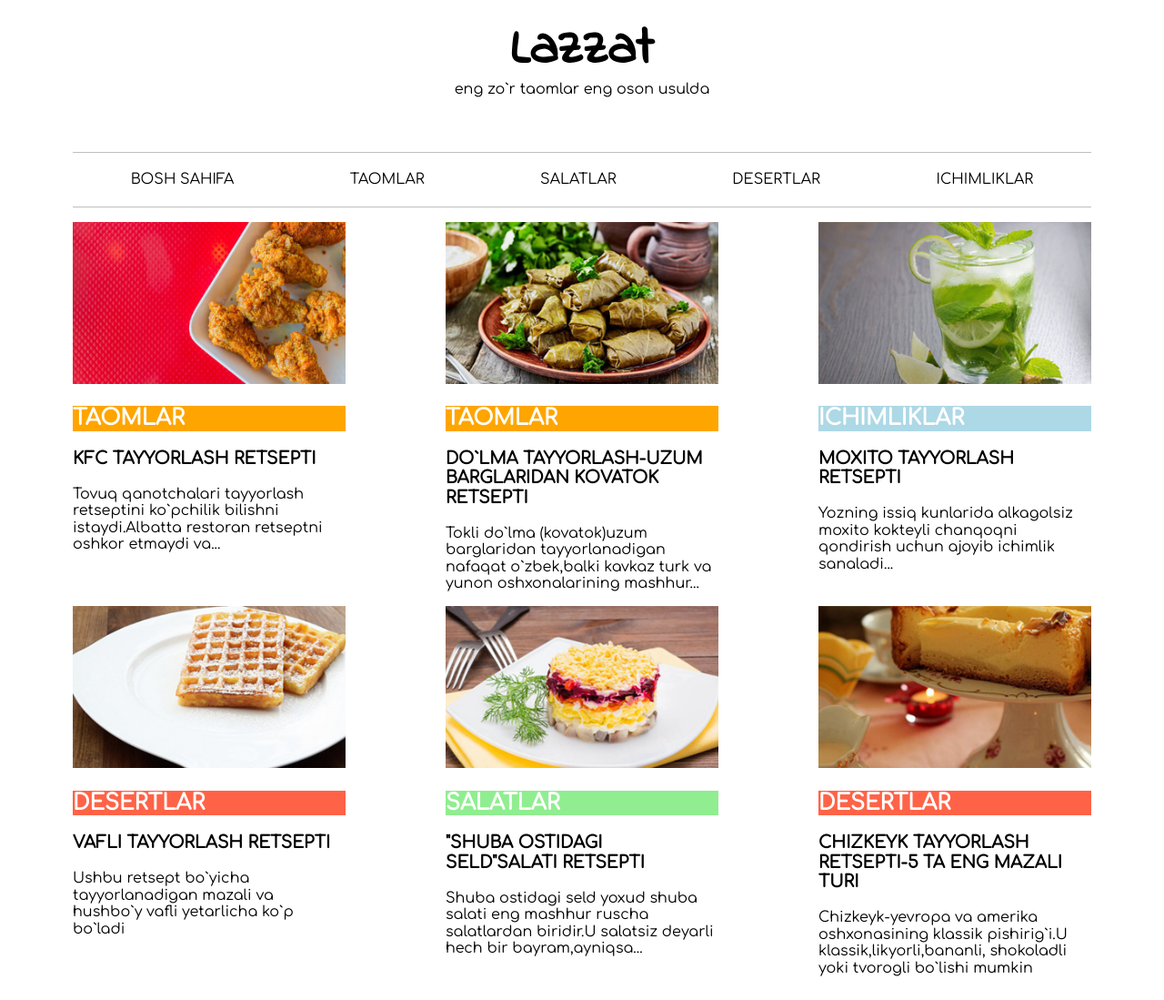
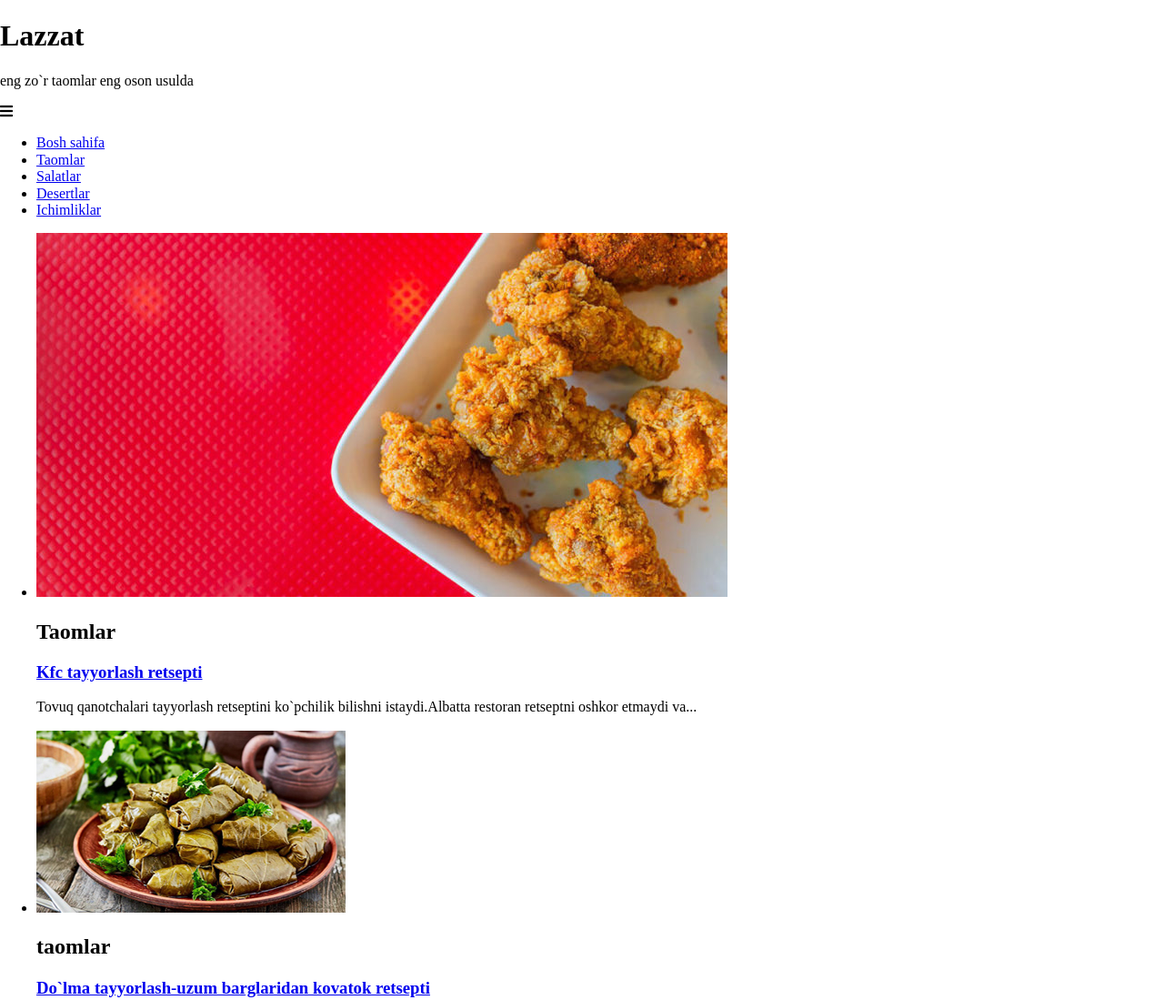
Before and after one commit to murad-developer/lazzat, a plain HTML site: page index.html in a window 1280 px wide. Shown: the top 1099 px of the page at 91% size. Drawn offline with Linux system fonts and the light colour scheme.

Commit message:
added live code

```diff
--- a/css/styles.css
+++ /dev/null
@@ -1,144 +0,0 @@
-html {
-	box-sizing: border-box;
-}
-*,
-*::before,
-*::after {
-	box-sizing: inherit;
-	list-style: none;
-	text-decoration: none;
-}
-body{
-	font-family: 'Comfortaa', 'Arial', cursive;
-}
-.container{
-	width: 1150px;
-	padding: 0 15px;
-	margin: 0 auto;
-}
-.header{
-	padding-top: 20px;
-	text-align: center;
-	margin-bottom: 60px;
-}
-.header__title{
-	font-size: 60px;
-	font-family: 'Indie Flower', 'Arial', cursive;
-	margin: 0;
-}
-.header__text{
-	margin: 0;
-}
-.nav_list{
-	display: flex;
-	justify-content: space-around;
-	padding: 0;
-	border-top: 1px solid #8888;
-	border-bottom: 1px solid #8888;
-}
-.nav__item{
-	padding: 20px;
-}
-.nav__item:hover{
-	background-color: #d9ddde;
-}
-.nav__link{
-	text-transform: uppercase;
-	text-decoration: none;
-	color: black;
-}
-.meals__list{
-	display: flex;
-	flex-wrap: wrap;
-	justify-content: space-between;
-	padding: 0;
-}
-.meals__item{
-	width: 300px;
-}
-.meals__item h2, h3{
-	text-transform: uppercase;
-}
-.meals__item h3 a{
-	color: #000;
-}
-.meals__item-img img{
-	width: 300px;
-	height: 178px;
-}
-.meals{
-	background-color: orange;
-	color: white;
-}
-.drinks{
-	background-color: lightblue;
-	color: white;
-}
-.deserts{
-	background-color: tomato;
-	color: white;
-}
-.salads{
-	background-color: lightgreen;
-	color: white;
-}
-.retsepts_box{
-	width: 214px;
-	border: 2px solid red;
-	padding: 15px;
-	margin: 50px auto;
-	text-align: center;
-}
-.retsepts__link{
-	text-transform: uppercase;
-	font-weight: bold;
-	color: red;
-}
-.retsepts_box:hover .retsepts__link{
-	color: white;
-}
-.retsepts_box:hover{
-	background-color: red;
-}
-.toggle{
-	width: 100%;
-	padding: 10px 20px;
-	text-align: right;
-	color: #000;
-	font-size: 30px;
-	display: none;
-}
-@media (max-width: 1024px){
-	.container{
-		width: 960px;
-	}
-}
-@media (max-width: 768px){
-	.container{
-		width: 720px;
-	}
-	.header{
-		margin-bottom: 20px;
-	}
-	.nav_list{
-		display: none;
-	}
-	.toggle{
-		display: block;
-	}
-	.active{
-		display: block;
-	}
-	.nav__item {
-		padding: 15px;
-	}
-	.meals__item h3{
-		font-size: 16px;
-	}
-	.meals__item p{
-		font-size: 14px;
-	}
-	.meals__list{
-		justify-content: space-around;
-	}
-}
--- a/index.html
+++ b/index.html
@@ -9,7 +9,6 @@
 	<link href="https://fonts.googleapis.com/css?family=Comfortaa&display=swap" rel="stylesheet">
 	<link rel="stylesheet" href="css/normalize.css">
 	<link rel="stylesheet" href="css/fontawesome/css/all.min.css">
-	<link rel="stylesheet" href="css/styles.css">
 </head>
 <body>
 
```
